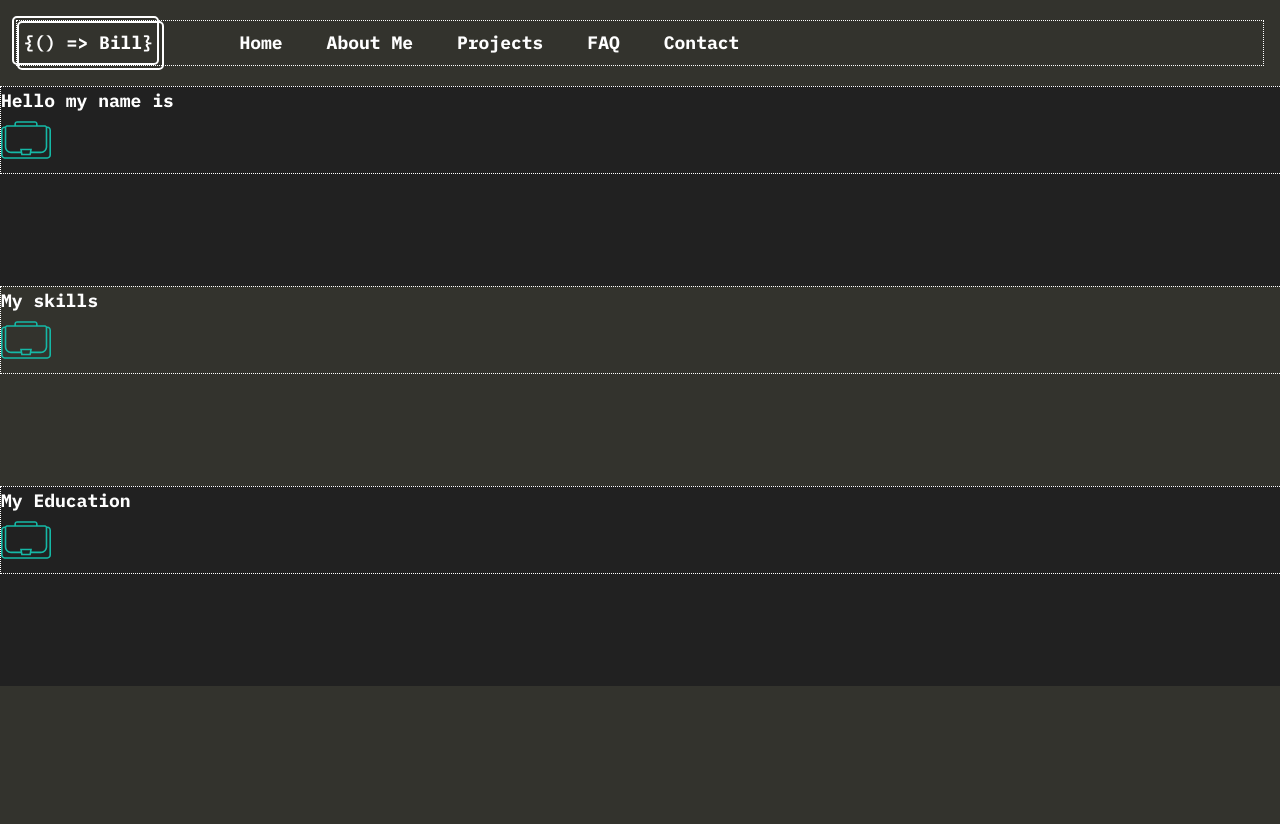
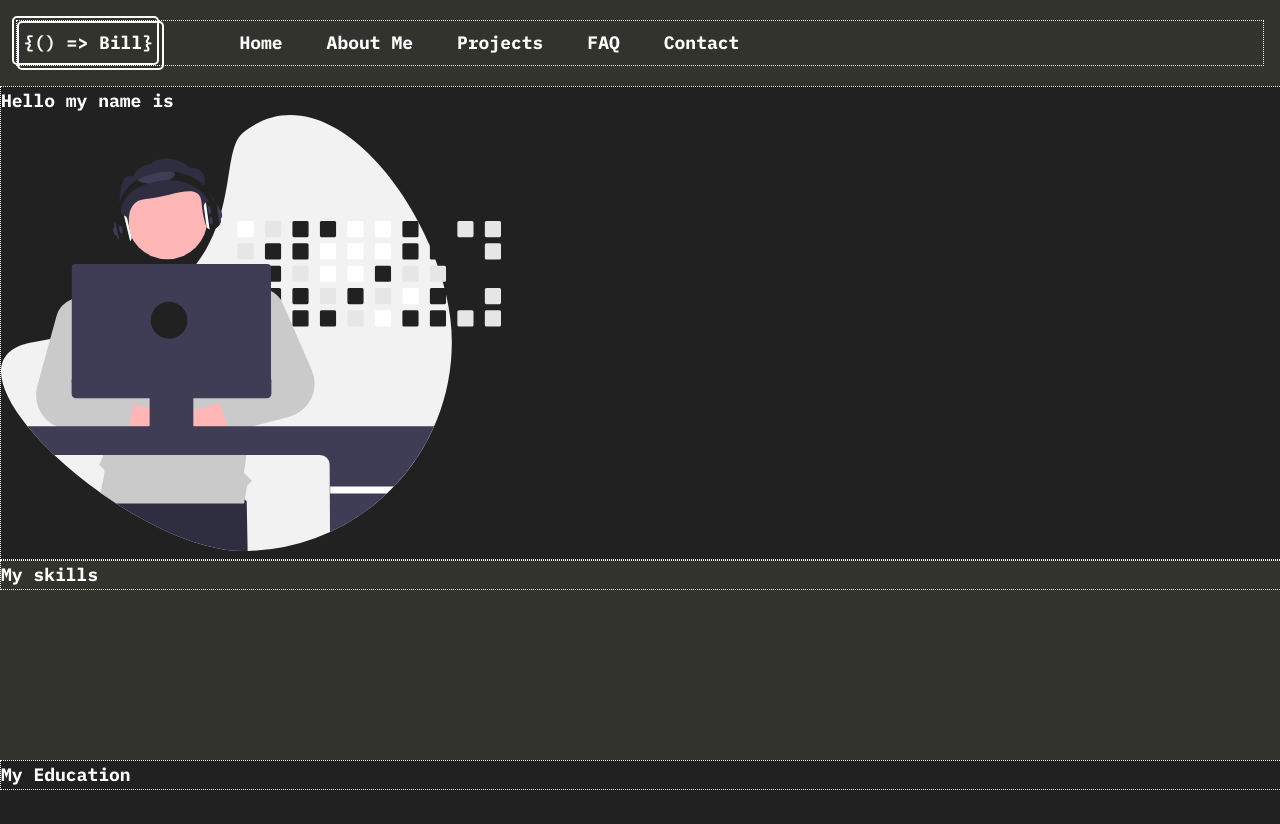
Before and after one commit to billybenntt/portfolio-project-0-showcase, a Next.js app: page / in a window 1280 px wide. Shown: the top 824 px of the page. Before the commit the page ends 800 px from the top, so only its background shows below. Built offline with nearby package versions, Linux system fonts and the light colour scheme.

Commit message:
add hero image

```diff
--- a/src/app/page.tsx
+++ b/src/app/page.tsx
@@ -1,5 +1,5 @@
 import Image from 'next/image'
-import SampleImg from '../assets/portfolio-.svg'
+import SampleImg from '../assets/image-2.svg'
 
 
 function MainPage() {
@@ -11,11 +11,8 @@ function MainPage() {
 
                 <div className="section-center show-box">
                     <h1 className="text-md">Hello my name is</h1>
-                    <span className="">
-                     <Image src={SampleImg} alt="as" width={20} height={20} className="icon-1"/>
-                   </span>
+                    <Image src={SampleImg} alt="as" width={500}/>
                 </div>
-
 
             </section>
 
@@ -24,7 +21,6 @@ function MainPage() {
                 <div className="section-center show-box">
                     <h1 className="text-md">My skills</h1>
                     <span className="">
-                     <Image src={SampleImg} alt="as" width={20} height={20} className="icon-1"/>
                    </span>
                 </div>
             </section>
@@ -33,7 +29,6 @@ function MainPage() {
                 <div className="section-center show-box">
                     <h1 className="text-md">My Education</h1>
                     <span className="">
-                     <Image src={SampleImg} alt="as" width={20} height={20} className="icon-1"/>
                    </span>
                 </div>
             </section>
--- a/src/styles/output.css
+++ b/src/styles/output.css
@@ -267,16 +267,16 @@ body {
 
 .hero {
   background-color: #212121;
-  height: 200px;
+  min-height: 200px;
 }
 
 .skills {
-  height: 200px;
+  min-height: 200px;
 }
 
 .education {
   background-color: #212121;
-  height: 200px;
+  min-height: 200px;
 }
 
 @media only screen and (min-width: 768px) {
--- a/src/styles/scss/_layout.scss
+++ b/src/styles/scss/_layout.scss
@@ -164,18 +164,18 @@ body {
 
 .hero {
   background-color: #212121;
-  height: 200px;
+  min-height: 200px;
 }
 
 .skills {
-  height: 200px;
+  min-height: 200px;
 
 }
 
 
 .education {
   background-color: #212121;
-  height: 200px;
+  min-height: 200px;
 }
 
 
```
Also changed, not shown: src/assets/image-1.svg (added), src/assets/image-2.svg (added).
